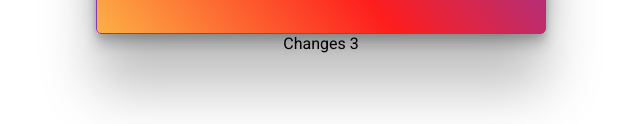
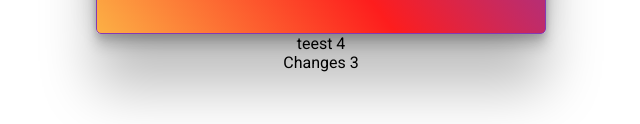
Before and after one commit to taskevich/badyaga-course, a website built with webpack: page src/index.html in a window 1280 px wide. Shown: the part 310-434 px from the top of the page, without its empty margins (319-959 px from the left). Built offline with nearby package versions, Linux system fonts and the light colour scheme.

Commit message:
Update index.html

```diff
--- a/src/index.html
+++ b/src/index.html
@@ -23,6 +23,7 @@
                 <p>teest 2</p>
                 <p>teest 3</p>
             </div>
+            <p>teest 4</p>
             <p>Changes 3</p>
         </div>
         <script src="./index.js"></script>
```
